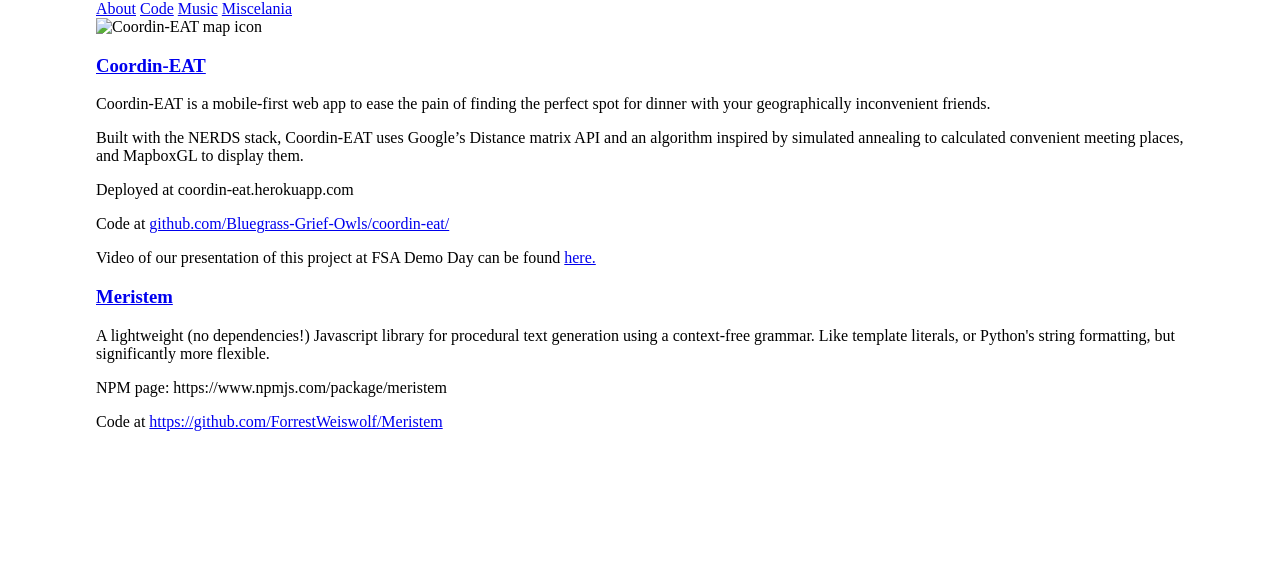
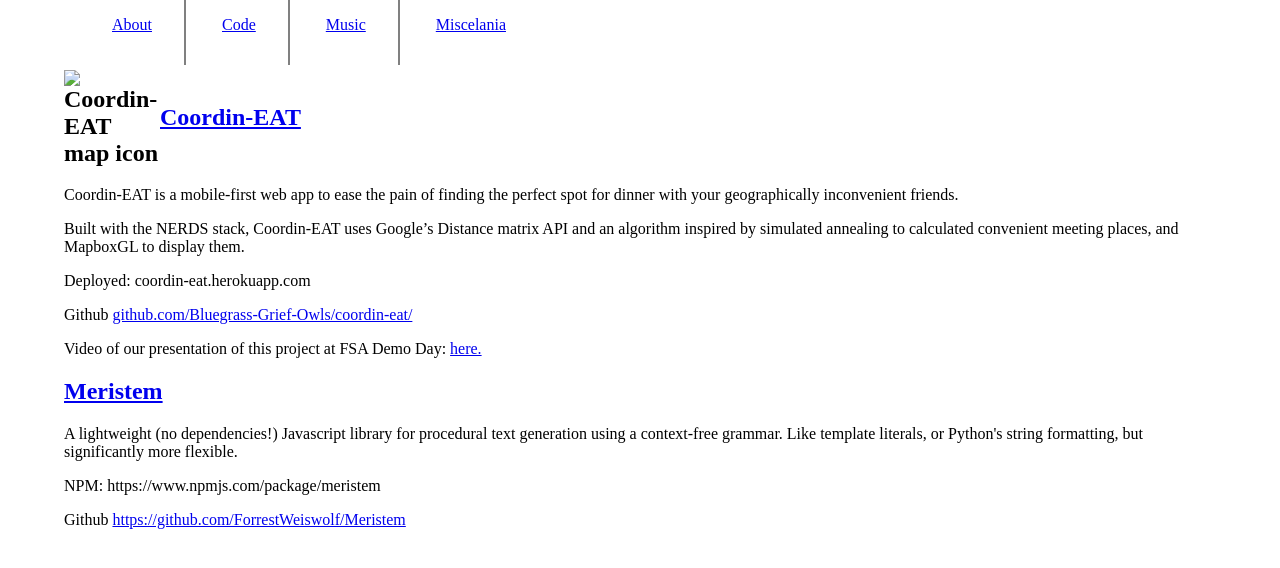
Before and after one commit to ForrestWeiswolf/forrestweiswolf.github.io, a Jekyll site: the page built from code_projects.html, in a window 1280 px wide. Shown: the top 568 px of the page. Built offline with Jekyll 4.4.1, drawn with Linux system fonts in a browser that asks for light colours.

Commit message:
Add padding to nav and flex-direction to main

```diff
--- a/code_projects.html
+++ b/code_projects.html
@@ -4,20 +4,26 @@ title: Forrest Wolf - Code
 ---
 <div>
   <section class="project">
-    <img src="https://coordin-eat.herokuapp.com/favicon.ico" alt="Coordin-EAT map icon">
-    <h3><a href="coordin-eat.herokuapp.com">Coordin-EAT</a></h3>
-    <p>Coordin-EAT is a mobile-first web app to ease the pain of finding the perfect spot for dinner with your geographically inconvenient friends.</p>
-    <p>Built with the NERDS stack, Coordin-EAT uses Google’s Distance matrix API and an algorithm inspired by simulated annealing to calculated convenient meeting places, and MapboxGL to display them.</p>
-    <p>Deployed at <a href="coordin-eat.herokuapp.com"></a>coordin-eat.herokuapp.com</p>
-    <p>Code at <a href="github.com/Bluegrass-Grief-Owls/coordin-eat/">github.com/Bluegrass-Grief-Owls/coordin-eat/</a></p>
-    <p>Video of our presentation of this project at FSA Demo Day can be found <a href="youtube.com/watch?v=DUICbdd3uTU">here.</a> </p>
+    <div class="project-info">
+      <h2>
+        <img src="https://coordin-eat.herokuapp.com/favicon.ico" alt="Coordin-EAT map icon">
+        <a href="coordin-eat.herokuapp.com">Coordin-EAT</a>
+      </h2>
+      <p>Coordin-EAT is a mobile-first web app to ease the pain of finding the perfect spot for dinner with your geographically inconvenient friends.</p>
+      <p>Built with the NERDS stack, Coordin-EAT uses Google’s Distance matrix API and an algorithm inspired by simulated annealing to calculated convenient meeting places, and MapboxGL to display them.</p>
+      <p>Deployed: <a href="coordin-eat.herokuapp.com"></a>coordin-eat.herokuapp.com</p>
+      <p>Github <a href="github.com/Bluegrass-Grief-Owls/coordin-eat/">github.com/Bluegrass-Grief-Owls/coordin-eat/</a></p>
+      <p>Video of our presentation of this project at FSA Demo Day: <a href="youtube.com/watch?v=DUICbdd3uTU">here.</a> </p>
+    </div>
   </section>
 
   <section class="project">
     <!-- <img src="https://coordin-eat.herokuapp.com/favicon.ico" alt="Coordin-EAT map icon"> -->
-    <h3><a href="https://www.npmjs.com/package/meristem">Meristem</a></h3>
-    <p>A lightweight (no dependencies!) Javascript library for procedural text generation using a context-free grammar. Like template literals, or Python's string formatting, but significantly more flexible.</p>
-    <p>NPM page: <a href="https://www.npmjs.com/package/meristem"></a>https://www.npmjs.com/package/meristem</p>
-    <p>Code at <a href="https://github.com/ForrestWeiswolf/Meristem">https://github.com/ForrestWeiswolf/Meristem</a></p>
+    <div class="project-info">
+      <h2><a href="https://www.npmjs.com/package/meristem">Meristem</a></h2>
+      <p>A lightweight (no dependencies!) Javascript library for procedural text generation using a context-free grammar. Like template literals, or Python's string formatting, but significantly more flexible.</p>
+      <p>NPM: <a href="https://www.npmjs.com/package/meristem"></a>https://www.npmjs.com/package/meristem</p>
+      <p>Github <a href="https://github.com/ForrestWeiswolf/Meristem">https://github.com/ForrestWeiswolf/Meristem</a></p>
+    </div>
   </section>
 </div>
--- a/css/main.css
+++ b/css/main.css
@@ -1,6 +1,28 @@
 body {
   margin: auto;
-  width: 85%;
+  width: 90%;
+  box-sizing: border-box;
+}
+
+main {
+  flex-direction: column;
+}
+
+nav {
+  padding: 1em;
+}
+
+nav a {
+  border-right: solid grey 2px;
+  padding: 2em;
+}
+
+nav a:last-child{
+  border-right: none;
+}
+
+#about{
+  display: flex;
 }
 
 @media (max-width: 900px) {
@@ -13,3 +35,20 @@ body {
   width: 1.4em;
   height: 1.4em;
 }
+
+main {
+  display: flex;
+}
+
+.project h2 {
+  display: flex;
+  align-items: center;
+  vertical-align: middle;
+}
+
+.project img {
+  height: 4em;
+  width: 4em;
+  display: inline-block;
+  /* align-self: flex-start; */
+}
```
Also changed, not shown: index.html (+8 -7 lines).
